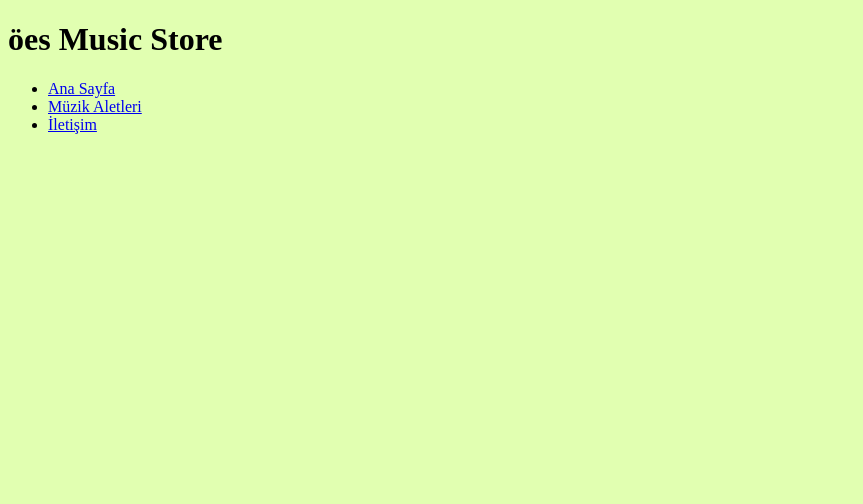
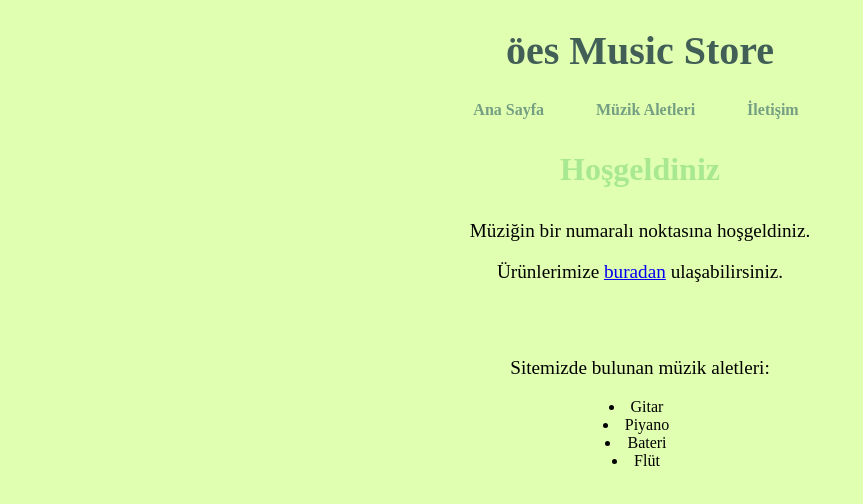
Before and after one commit to UnseenDamage/patika.dev-homeworks, a plain HTML site: page homework-4_-_css-site/sites/homepage.html in a window 1280 px wide. Shown: the whole page, without its empty margins (0-863 px from the left). Drawn offline with Linux system fonts and the light colour scheme; files that its build step writes are made by us from their sources.

Commit message:
style chages, added content inside

```diff
--- a/homework-4_-_css-site/sites/homepage.html
+++ b/homework-4_-_css-site/sites/homepage.html
@@ -5,7 +5,7 @@
     <meta http-equiv="X-UA-Compatible" content="IE=edge" />
     <meta name="viewport" content="width=device-width, initial-scale=1.0" />
     <title>Music Site</title>
-    <link rel="stylesheet" href="style.css" />
+    <link rel="stylesheet" href="/sites/styles/style.css" />
   </head>
   <body>
     <!-- Header Start -->
@@ -21,8 +21,24 @@
       </nav>
     </header>
     <!-- Header End -->
-    <!-- Header Start -->
-    <!-- Header Start -->
+    <!-- Content End -->
+    <main>
+      <section>
+        <h3>Hoşgeldiniz</h3>
+
+        <p>Müziğin bir numaralı noktasına hoşgeldiniz.</p>
+        <p>Ürünlerimize <a href="music.html">buradan</a> ulaşabilirsiniz.</p>
+        <br /><br />
+        <p>Sitemizde bulunan müzik aletleri:</p>
+        <ul>
+          <li>Gitar</li>
+          <li>Piyano</li>
+          <li>Bateri</li>
+          <li>Flüt</li>
+        </ul>
+      </section>
+    </main>
+    <!-- Content End -->
     <!-- Header Start -->
     <!-- Header Start -->
   </body>
--- a/homework-4_-_css-site/sites/styles/style.css
+++ b/homework-4_-_css-site/sites/styles/style.css
@@ -1,3 +1,42 @@
 body {
   background-color: #e1ffb1;
+  position: absolute;
+  margin: auto;
+  width: 100%;
+}
+
+h1 {
+  color: #425f57;
+  text-align: center;
+  font-size: 2.5em;
+}
+
+nav {
+  text-align: center;
+}
+nav li {
+  list-style-type: none;
+  display: inline;
+  position: relative;
+  padding-right: 3em;
+}
+nav a {
+  text-decoration: none;
+  color: #749f82;
+  font-weight: bold;
+}
+
+main {
+  text-align: center;
+}
+main h3 {
+  font-size: 2rem;
+  color: #a8e890;
+}
+main p {
+  font-size: 1.2rem;
+}
+main ul {
+  list-style-position: inside;
+  margin-right: 3em;
 }/*# sourceMappingURL=style.css.map */
```
Also changed, not shown: homework-4_-_css-site/sites/contact.html (deleted, +0 -29 lines), homework-4_-_css-site/sites/music.html (+9 -3 lines).
